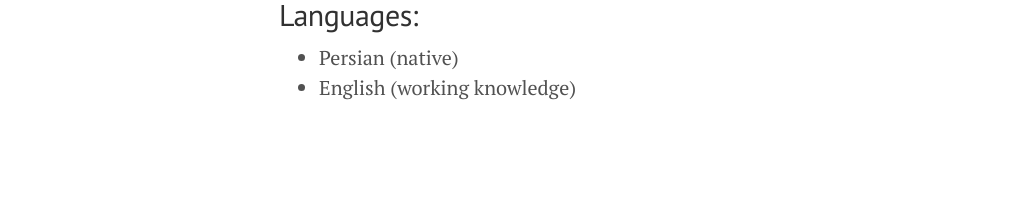
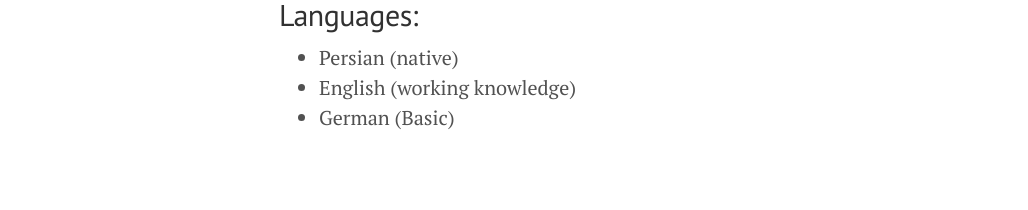
Before and after one commit to alirp88/alirp88.github.io, a Jekyll site: the page built from cv.md, in a window 1280 px wide. Shown: the part 1816-2026 px from the top of the page, without its empty margins (1-1029 px from the left). Built offline with Jekyll 4.4.1, drawn with Linux system fonts in a browser that asks for light colours; before the commit the page ends 1999 px from its top, so only the background shows below that.

Commit message:
Add German to CV

```diff
--- a/cv.md
+++ b/cv.md
@@ -60,3 +60,4 @@ Configuring Apache Hadoop on 10 computers and run a cluster contains 10 slaves.
 ## Languages:
 + Persian (native)
 + English (working knowledge)
++ German (Basic)
```
